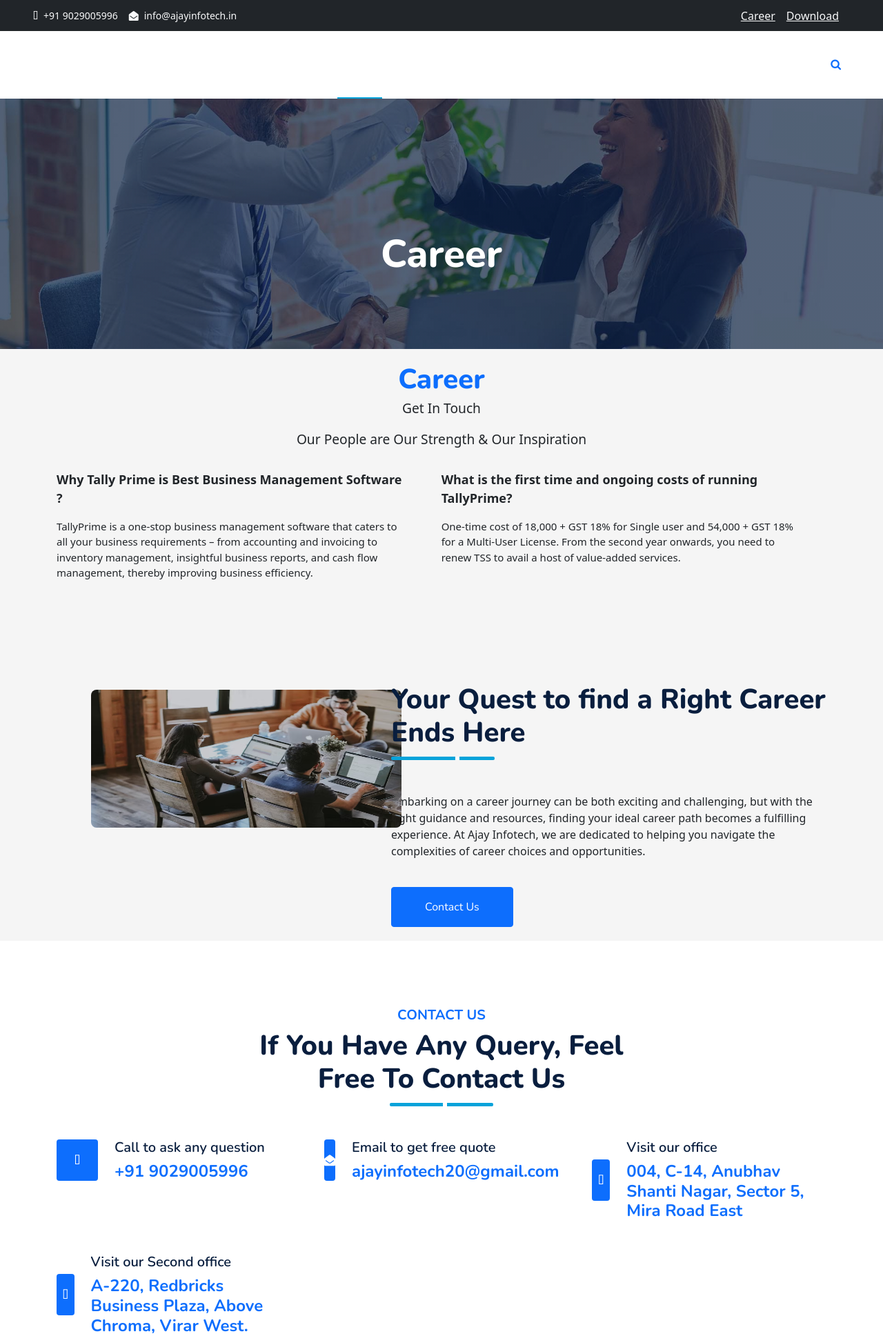
After one commit to Shreenu07/Django-Testing, a Django app: page /career/ in a window 1280 px wide. The commit adds this page. Shown: the top 1937 px of the page at 69% size. Run offline with Django 5.2, Linux system fonts and the light colour scheme; some libraries are stand-ins or nearby versions.

Commit message:
fourth commit 26-08-2024

```diff
--- /dev/null
+++ b/AjayInfoApp/templates/career.html
@@ -0,0 +1,117 @@
+<!-- loading static and including navbar start -->
+ {%load static%}
+ {%include 'navbar.html'%}
+
+ <div class="container-fluid bg-primary py-5 bg-header">
+    <div class="row py-5">
+      <div class="col-12 pt-lg-5 mt-lg-5 text-center">
+        <h1 class="display-4 text-white animated zoomIn">Career</h1>
+        <!-- <a href="" class="h5 text-white">Home</a>
+              <i class="far fa-circle text-white px-2"></i>
+              <a href="" class="h5 text-white">Services</a> -->
+      </div>
+    </div>
+  </div>
+
+<!-- loading static and including navbar end -->
+
+
+<!-- styling start -->
+<style>
+    .left-section {
+        /* Sticky positioning for the left section */
+        position: sticky;
+        top: 0; /* Keeps the element at the top of the viewport when scrolling */
+        background-color: #f0f4f8; /* Background color to differentiate */
+        z-index: 10; /* Ensure it is above other content */
+    }
+
+    .right-section {
+        /* Make sure the right section takes full height and is scrollable */
+        overflow-y: auto;
+        height: 100vh; /* Full viewport height */
+    }
+
+    @media (max-width: 768px) {
+        .left-section {
+            position: static;
+            width: 100%;
+        }
+
+        .right-section {
+            width: 100%;
+        }
+    }
+</style>
+<!-- styling end -->
+
+
+
+
+<!-- career get in touch start -->
+<div class="full-width-container ">
+    <div class="container">
+        <div class="center-content">
+            <h1 class="center-heading text-primary mb-1">Career</h1>
+            <p class="center-paragraph">Get In Touch</p>
+            <p class="center-paragraph">Our People are Our Strength & Our Inspiration</p>
+        </div>
+        <div class="text-line">
+            <span class="left-text">
+                <b>
+                    <p class="phh">Why Tally Prime is Best Business Management Software ? </p>
+                </b>
+                <p class="ph">TallyPrime is a one-stop business management software that caters to all your business
+                    requirements – from accounting and invoicing to inventory management, insightful business
+                    reports, and cash flow management, thereby improving business efficiency.</p>
+                <br>
+
+            </span>
+            <span class="right-text">
+                <b>
+                    <p class="phh">What is the first time and ongoing costs of running TallyPrime?</p>
+                </b>
+                <p class="ph">One-time cost of 18,000 + GST 18% for Single user and 54,000 + GST 18% for a
+                    Multi-User License. From the second year onwards, you need to renew TSS to avail a host of
+                    value-added services.</p>
+                <br>
+            </span>
+        </div>
+
+        <!-- image and description start -->
+        <div class="row g-5 mt-5">
+            <div class="col-lg-5" >
+                <div class="position-relative h-100">
+                    <img style="border-radius: 8px;height: 200px;width: 450px;margin-left: 50px;margin-top: 10px;" class="  wow zoomIn"
+                           autoplay
+                           muted
+                           playsinline
+                           data-wow-delay="0.9s"
+                           src="{% static 'img/career.avif' %}"
+                           style="object-fit: cover"></img>
+                </div>
+            </div>
+            <div class="col-lg-7">
+                <div class="section-title position-relative pb-3 mb-5">
+                    <h1 class="mb-0">Your Quest to find a Right Career Ends Here</h1>
+                  </div>
+                  <p class="mb-4">
+                    Embarking on a career journey can be both exciting and challenging, but with the right guidance and resources, finding your ideal career path becomes a fulfilling experience. At Ajay Infotech, we are dedicated to helping you navigate the complexities of career choices and opportunities.
+                  </p>
+                  <a href="/contact" class="btn btn-primary py-3 px-5 mt-3 wow zoomIn" data-wow-delay="0.9s">Contact Us</a>
+                </div>
+            </div>
+        </div>
+        <!-- image and description end -->
+
+
+    </div>
+</div>
+<!-- career get in touch end -->
+
+{%include 'contactinfo.html'%}
+
+
+<!-- include foooter start -->
+{% include 'footer.html' %}
+<!-- include foooter end -->
--- a/AjayInfoApp/urls.py
+++ b/AjayInfoApp/urls.py
@@ -86,6 +86,8 @@ urlpatterns = [
     path('downloadtp112', views.downloadtp112, name='downloadtp112'),
     # urls for tally prime 1.1.1 version download
     path('downloadtp111', views.downloadtp111, name='downloadtp111'),
+    # urls for career page
+    path('career/', views.career_page, name='career'),
 
 
     # other paths
--- a/AjayInfoApp/views.py
+++ b/AjayInfoApp/views.py
@@ -254,3 +254,9 @@ def downloadtp111(request):
         return FileResponse(open(file_path, 'rb'), as_attachment=True, filename='tallyprime111.exe')
     else:
         return HttpResponse("File not found")
+
+
+
+# career page view
+def career_page(request):
+    return render(request, 'career.html')
```
Also changed, not shown: AjayInfoApp/templates/downloadpage.html (+10 -10 lines), AjayInfoApp/static/img/career.avif (added).
